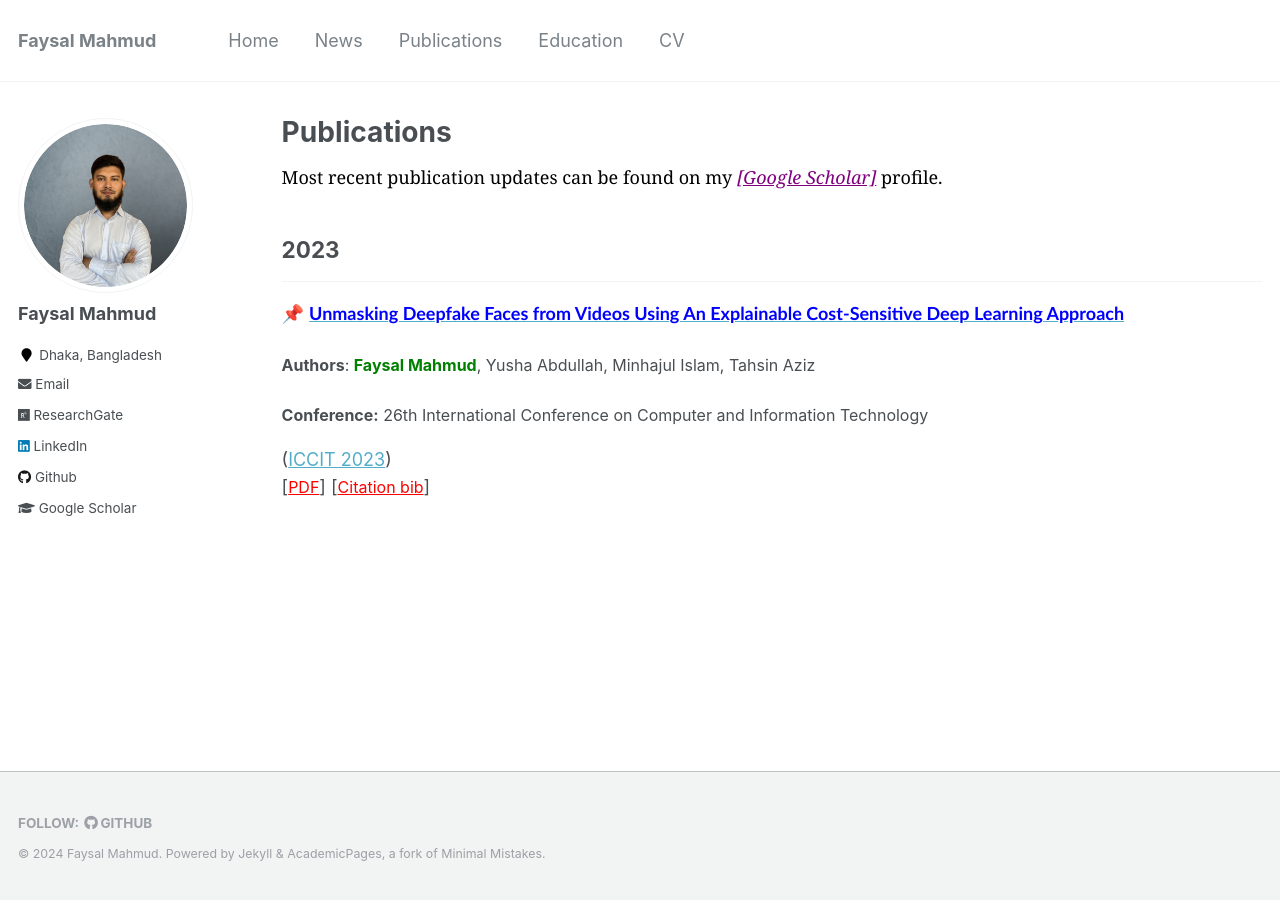
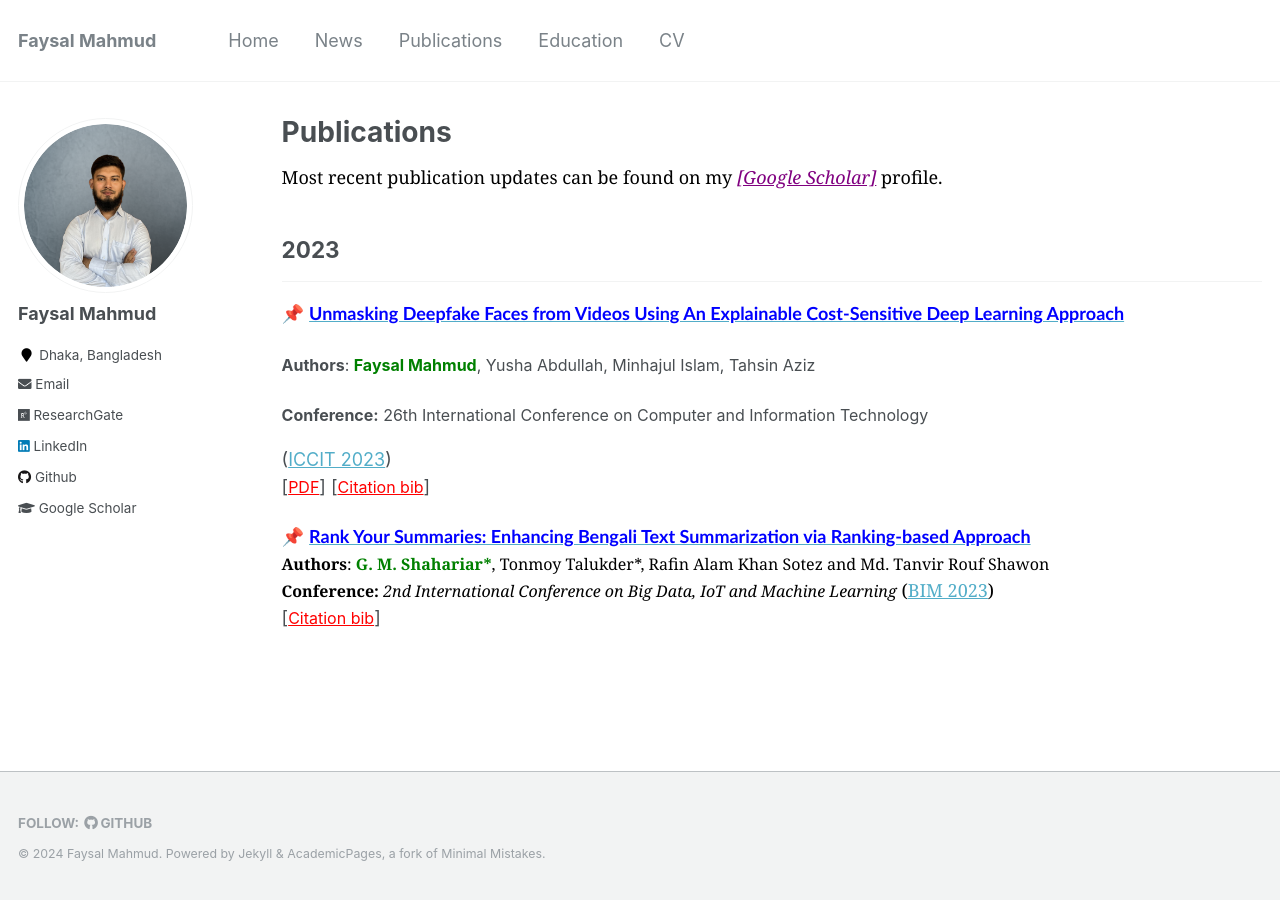
Before and after one commit to Faysal-MD/Faysal-MD.github.io, a Jekyll site: the page built from _pages/publications.md, in a window 1280 px wide. Built offline with Jekyll 4.4.1, drawn with Linux system fonts in a browser that asks for light colours.

Commit message:
info updated

```diff
--- a/_pages/publications.md
+++ b/_pages/publications.md
@@ -38,3 +38,27 @@ author_profile: true
         }
     </pre>
 </div>
+
+
+<!-- Paper 08 -->
+📌 [<span style="color:blue;font-family:Trebuchet MS;">**Rank Your Summaries: Enhancing Bengali Text Summarization via Ranking-based Approach**</span>](https://arxiv.org/pdf/2307.07392.pdf) <br>
+<span style="color:black;font-family:Georgia">
+    <font size="3"><strong>Authors</strong>: <strong style="color:green">G. M. Shahariar*</strong>, Tonmoy Talukder*, Rafin Alam Khan Sotez and Md. Tanvir Rouf Shawon </font>
+</span>
+<br>
+<span style="color:black;font-family:Georgia">
+    <font size="3"><strong>Conference:</strong><em> 2nd International Conference on Big Data, IoT and Machine Learning</em></font> ([BIM 2023](https://confbim.com/))
+</span>
+<br>
+[<a style="color:red;" href="#" onclick="$('#rank2023_bib').toggle();return false;"><font size="3">Citation bib</font></a>]
+
+<div id="rank2023_bib" class="bib" style="display:none;">
+    <pre>
+        @article{shahariar2023rank,
+          title={Rank Your Summaries: Enhancing Bengali Text Summarization via Ranking-based Approach},
+          author={Shahariar, GM and Talukder, Tonmoy and Sotez, Rafin Alam Khan and Shawon, Md Tanvir Rouf},
+          journal={arXiv preprint arXiv:2307.07392},
+          year={2023}
+        }
+    </pre>
+</div>
```
Also changed, not shown: _pages/news.md (+2 -2 lines).
